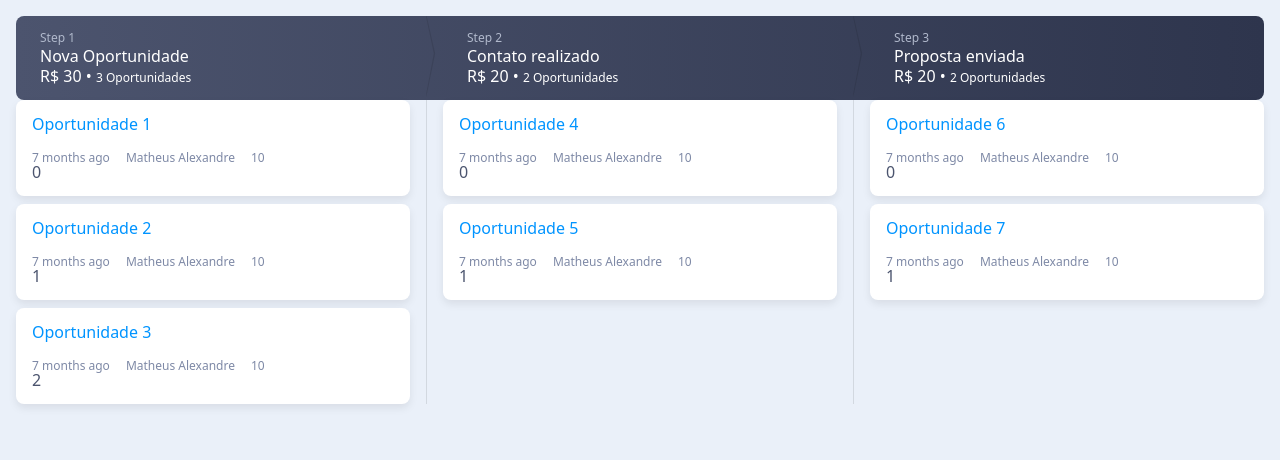
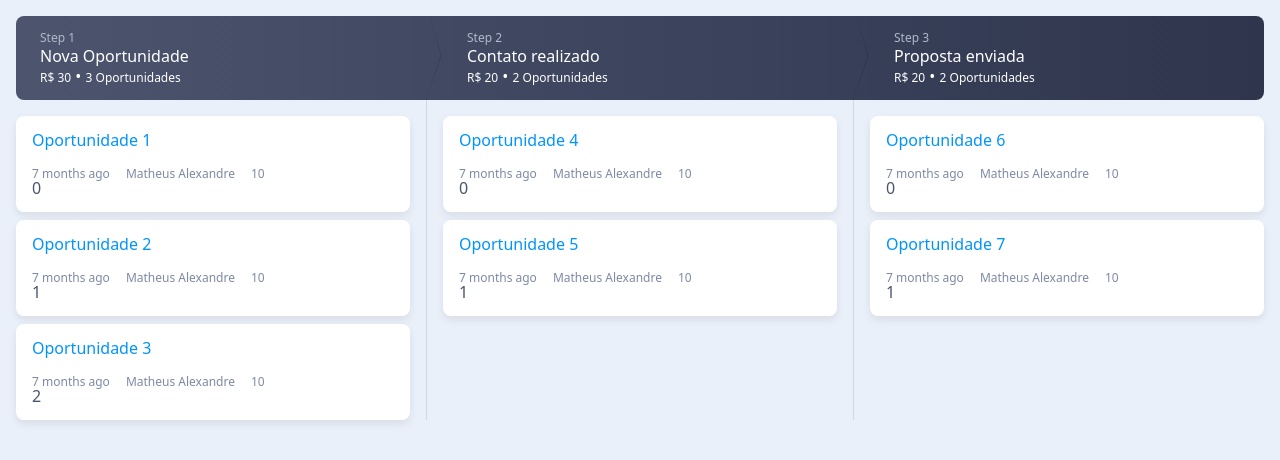
Before and after one commit to matheusalxds/kanban-example, a React (Create React App) app: page / in a window 1280 px wide. Shown: the top 460 px of the page. Built offline with nearby package versions, Linux system fonts and the light colour scheme.

Commit message:
style: css improvements

```diff
--- a/src/components/DragAndDrop/Card/Card.module.scss
+++ b/src/components/DragAndDrop/Card/Card.module.scss
@@ -44,4 +44,8 @@
     border: dashed 1px $color-brand-gray-200;
     background-color: transparent;
   }
+
+  &:first-of-type {
+    margin-top: $space-2;
+  }
 }
--- a/src/components/DragAndDrop/Col/DnDCol.module.scss
+++ b/src/components/DragAndDrop/Col/DnDCol.module.scss
@@ -24,12 +24,12 @@ $border-color: rgba(#000, .1);
       &:after {
         position: absolute;
         content: '';
-        top: 0;
-        left: -26px;
-        width: 88px;
+        top: 2px;
+        left: -29px;
+        width: 95px;
         height: 75px;
         background-color: $border-color;
-        clip-path: polygon(50% 35%, 90% 25%, 95% 25%, 50% 37%, 0% 25%, 5% 25%);
+        clip-path: polygon(50% 45%, 90% 30%, 95% 28%, 50% 43%, 0% 22%, 5% 25%);
         transform: rotate(-90deg);
       }
     }
--- a/src/components/DragAndDrop/Header/HeaderContent.module.scss
+++ b/src/components/DragAndDrop/Header/HeaderContent.module.scss
@@ -20,6 +20,12 @@
     }
   }
 
+  div {
+    span {
+      font-size: $font-size-sm;
+    }
+  }
+
   h3 + span,
   span + div {
     display: block;
```
Also changed, not shown: src/components/DragAndDrop/Card/Card.js (+5 -2 lines), src/components/DragAndDrop/utils/dnd-helper.js (added, +23 -0 lines).
